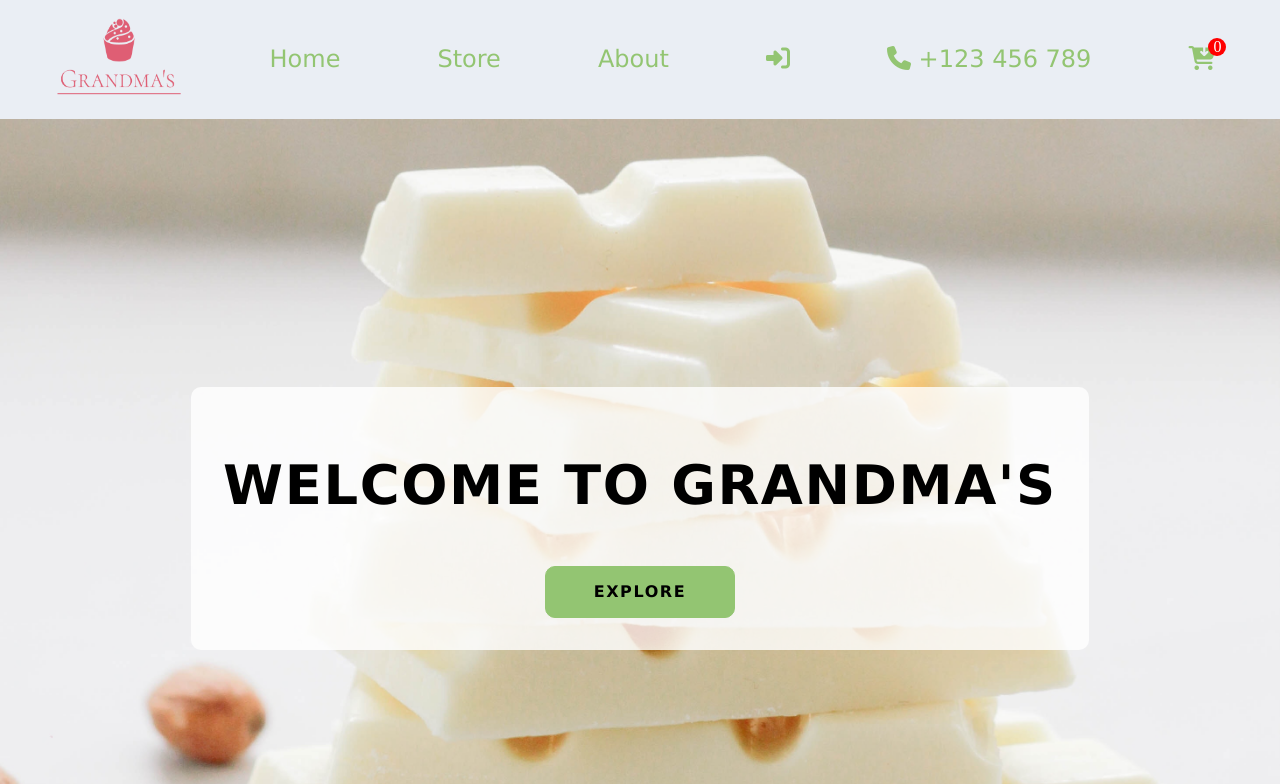
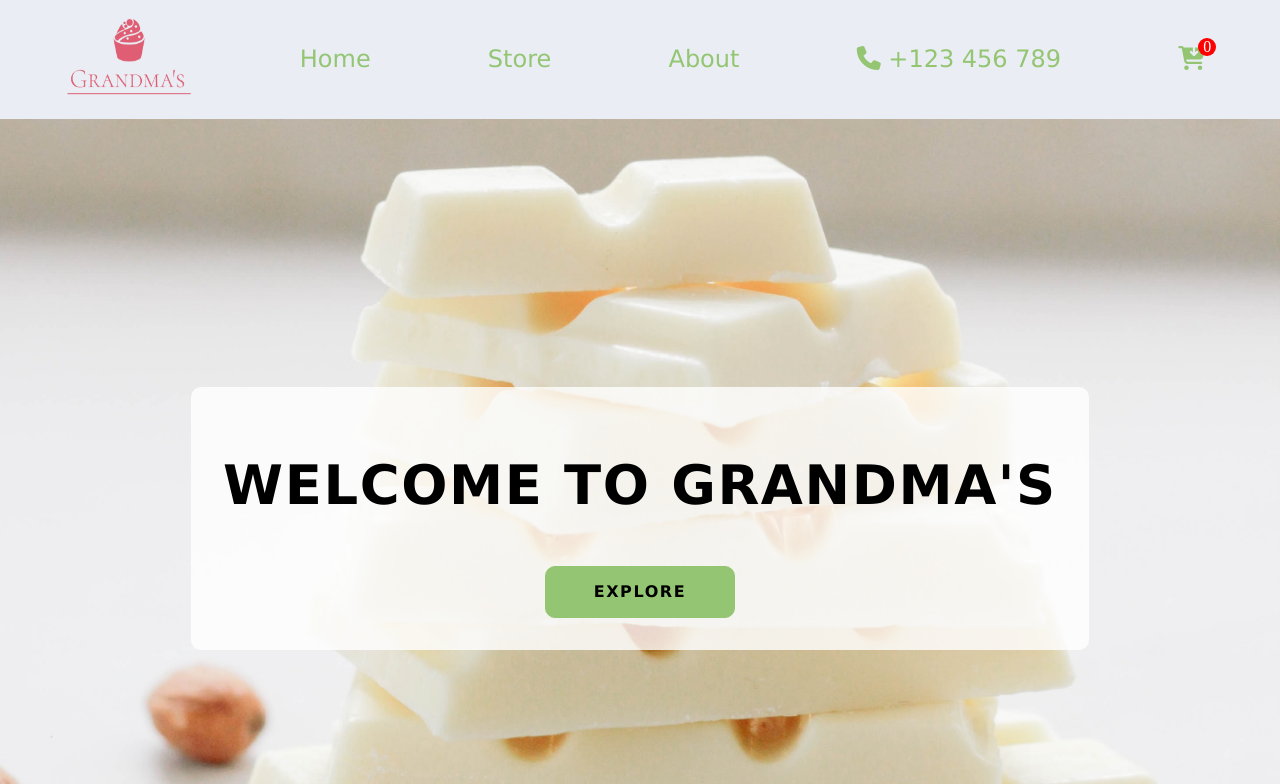
Before and after one commit to ChristinaJackson/cake-store, a plain HTML site: page index.html in a window 1280 px wide. Shown: the top 784 px of the page. Drawn offline with Linux system fonts and the light colour scheme; a web font is replaced by a local one.

Commit message:
Deleted sign in icon

```diff
--- a/index.html
+++ b/index.html
@@ -54,11 +54,6 @@
             </li>
             <li>
               <a href="#">About</a>
-            </li>
-            <li>
-              <a href="#" class="nav-icon">
-                <i class="fas fa-sign-in-alt"></i>
-              </a>
             </li>
             <li>
               <a href="#" class="nav-icon">
```
